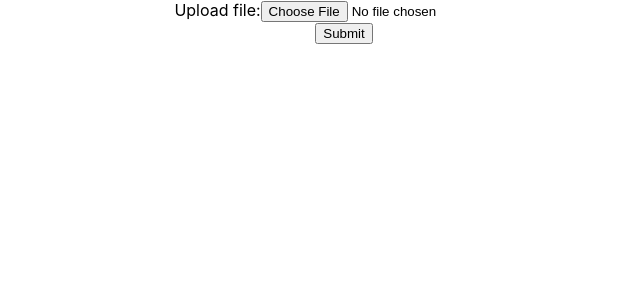
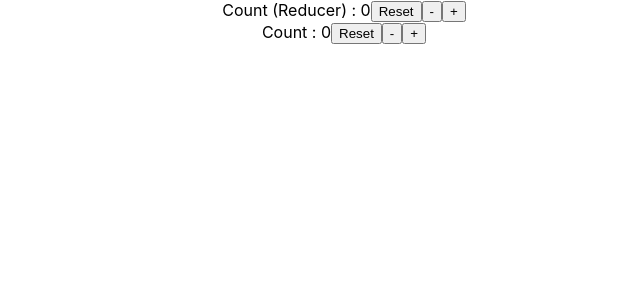
Before and after one commit to ohtaekwon/react-test, a React (Create React App) app: page / in a window 1280 px wide. Shown: the top 300 px of the page, without its empty margins (296-936 px from the left). Built offline with nearby package versions, Linux system fonts and the light colour scheme.

Commit message:
useReducer

```diff
--- a/src/App.js
+++ b/src/App.js
@@ -1,10 +1,13 @@
 import logo from "./logo.svg";
 import "./App.css";
+import State from "./components/3-3.Hooks/State";
+import Reducer from "./components/3-3.Hooks/Reducer";
+
 // import Event from "./components/2-7.Event/Event";
 // import Condition from "./components/2-8.ConditionalRendering/Condition";
 // import List from "./components/2-9.List/List";
-import ControlledComponent from "./components/2-10.Form/ControlledComponent";
-import UnControlledComponent from "./components/2-10.Form/UnControlledComponent";
+// import ControlledComponent from "./components/2-10.Form/ControlledComponent";
+// import UnControlledComponent from "./components/2-10.Form/UnControlledComponent";
 // import Composition from "./components/2-4.props/Composition";
 // import Extraction from "./components/2-4.props/Extraction/Extraction";
 // import ClassComponent2 from "./components/2-6.LifeCycle/ClassComponent";
@@ -14,7 +17,9 @@
 function App() {
   return (
     <div className="App">
-      <UnControlledComponent />
+      <Reducer />
+      <State />
+      {/* <UnControlledComponent /> */}
       {/* <ControlledComponent /> */}
       {/* <List /> */}
       {/* <Condition /> */}
--- /dev/null
+++ b/src/components/3-3.Hooks/Reducer.jsx
@@ -0,0 +1,28 @@
+import React, { useReducer, useState } from "react";
+
+export default function Reducer() {
+  const initialState = { count: 0 };
+
+  function reducer(state, action) {
+    switch (action.type) {
+      case "reset":
+        return initialState;
+      case "increament":
+        return { count: state.count + 1 };
+      case "decrement":
+        return { count: state.count - 1 };
+      default:
+        throw new Error();
+    }
+  }
+  const [state, dispatch] = useReducer(reducer, initialState);
+
+  return (
+    <div>
+      Count (Reducer) : {state.count}
+      <button onClick={() => dispatch({ type: "reset" })}>Reset</button>
+      <button onClick={() => dispatch({ type: "decrement" })}>-</button>
+      <button onClick={() => dispatch({ type: "increament" })}>+</button>
+    </div>
+  );
+}
--- /dev/null
+++ b/src/components/3-3.Hooks/State.jsx
@@ -0,0 +1,23 @@
+import React, { useState } from "react";
+
+export default function State() {
+  const initialCout = 0;
+  const [count, setCount] = useState(initialCout);
+
+  function handleCount({ children }) {
+    if (children == "-") {
+      setCount(() => [...count] - 1);
+    } else {
+      setCount(() => [...count] + 1);
+    }
+  }
+
+  return (
+    <div>
+      Count : {count}
+      <button onClick={() => setCount(initialCout)}>Reset</button>
+      <button onClick={() => setCount((prev) => prev - 1)}>-</button>
+      <button onClick={() => setCount((prev) => prev + 1)}>+</button>
+    </div>
+  );
+}
```
